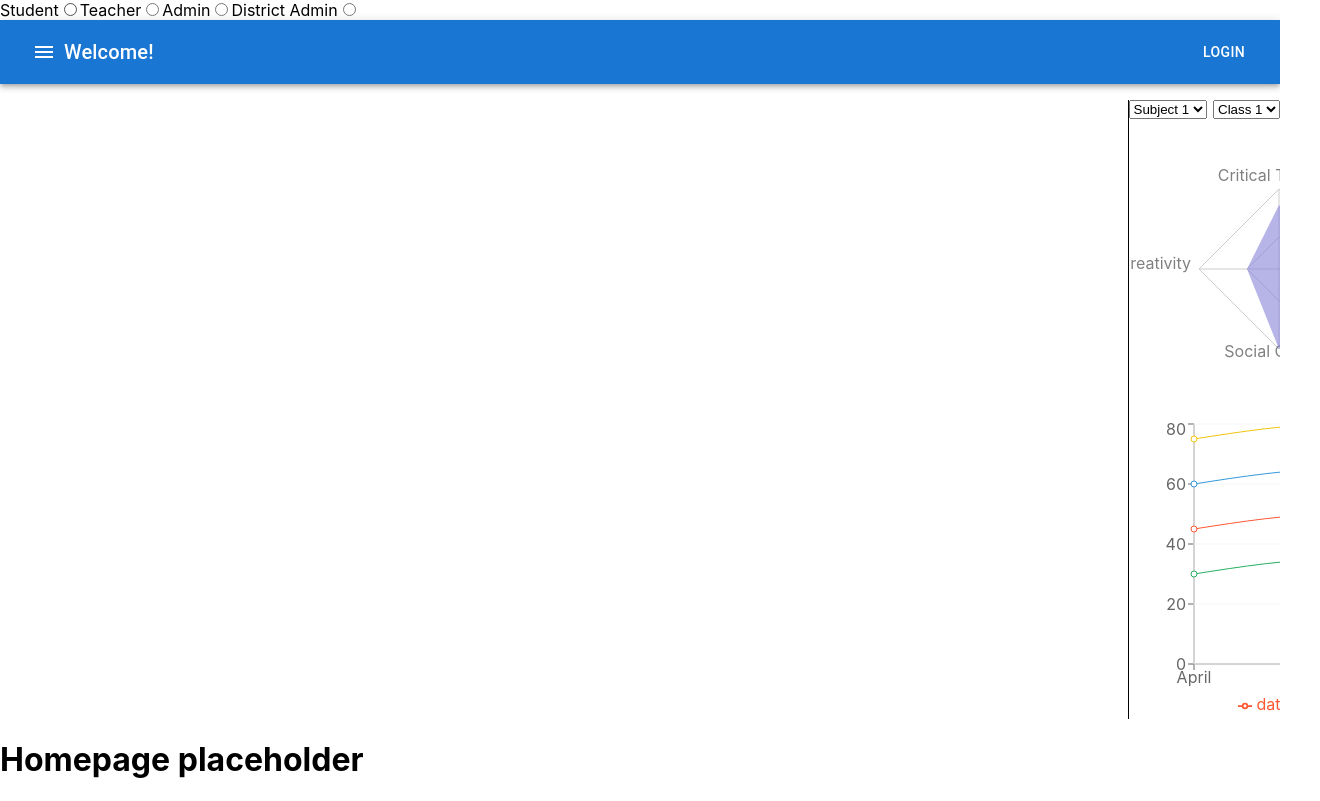
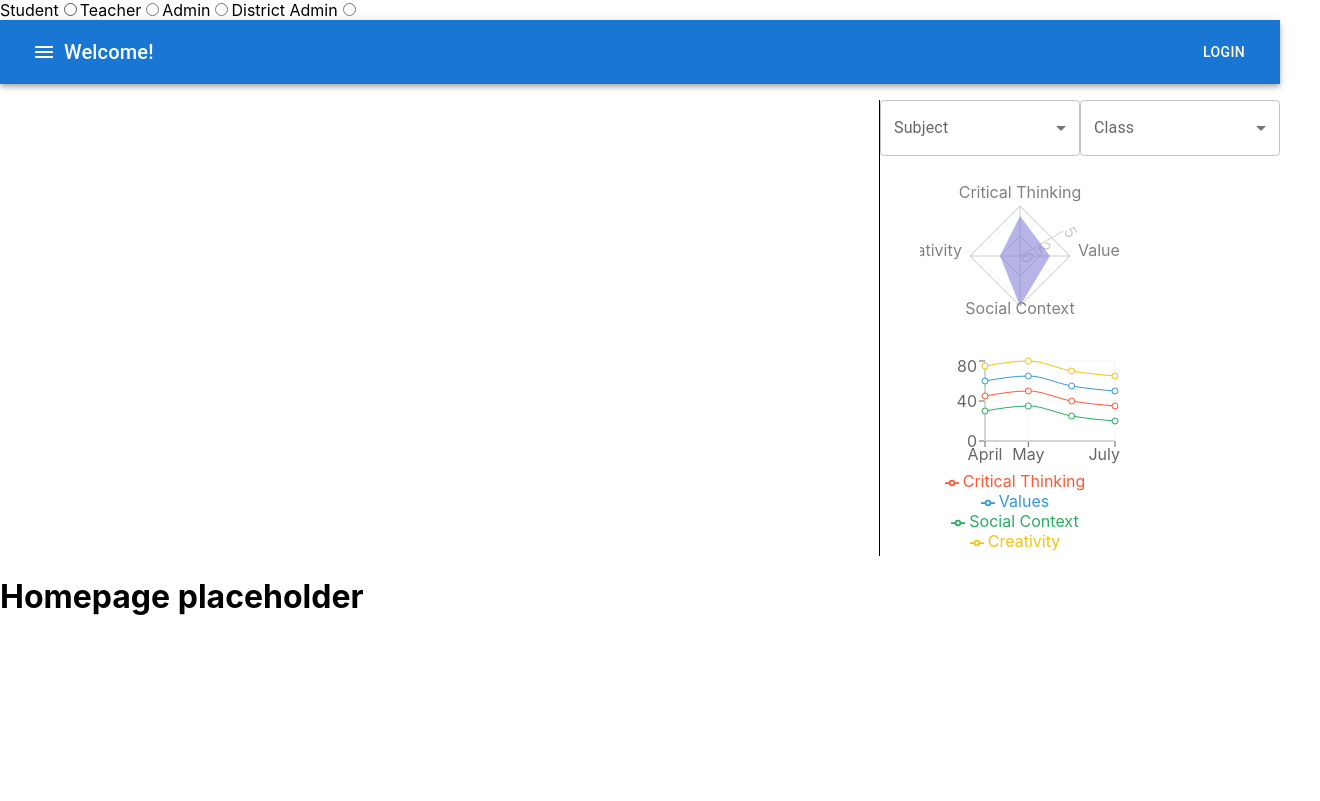
Before and after one commit to ayushyadav47/DSI, a React (Create React App) app in the folder frontend/: page / in a window 1280 px wide. Shown: the whole page, 1320 px wide, since content can reach past the window. Built offline with nearby package versions, Linux system fonts and the light colour scheme.

Commit message:
Landing Page additions

```diff
--- a/frontend/package.json
+++ b/frontend/package.json
@@ -8,7 +8,9 @@
     "@headlessui/react": "^1.7.17",
     "@heroicons/react": "^2.0.18",
     "@mui/icons-material": "^5.14.14",
-    "@mui/material": "^5.14.18",
+    "@mui/material": "^5.14.19",
+    "@mui/private-theming": "^5.14.19",
+    "@mui/styled-engine": "^5.14.19",
     "@testing-library/jest-dom": "^5.17.0",
     "@testing-library/react": "^13.4.0",
     "@testing-library/user-event": "^13.5.0",
--- a/frontend/src/components/dropdown-class.jsx
+++ b/frontend/src/components/dropdown-class.jsx
@@ -1,16 +1,32 @@
 // components/DropdownClass.jsx
 
 import React from 'react';
+import { FormControl, InputLabel, Select, MenuItem } from '@mui/material';
 
 const DropdownClass = ({ classes }) => {
+  const [classItem, setClassItem] = React.useState('');
+
+  const handleChange = (event) => {
+    setClassItem(event.target.value);
+  };
+
   return (
-    <select title="Class">
-      {classes.map((classItem, index) => (
-        <option key={index} value={classItem}>
-          {classItem}
-        </option>
-      ))}
-    </select>
+    <FormControl variant="outlined" sx={{ minWidth: 200 }}>
+      <InputLabel id="class-select-label">Class</InputLabel>
+      <Select
+        labelId="class-select-label"
+        id="class-select"
+        value={classItem}
+        onChange={handleChange}
+        label="Class"
+      >
+        {classes.map((classItem, index) => (
+          <MenuItem key={index} value={classItem}>
+            {classItem}
+          </MenuItem>
+        ))}
+      </Select>
+    </FormControl>
   );
 };
 
--- a/frontend/src/components/dropdown-subject.jsx
+++ b/frontend/src/components/dropdown-subject.jsx
@@ -1,16 +1,33 @@
-
-
-import React from 'react';
+import * as React from 'react';
+import FormControl from '@mui/material/FormControl';
+import InputLabel from '@mui/material/InputLabel';
+import Select from '@mui/material/Select';
+import MenuItem from '@mui/material/MenuItem';
 
 const DropdownSubject = ({ subjects }) => {
+  const [subject, setSubject] = React.useState('');
+
+  const handleChange = (event) => {
+    setSubject(event.target.value);
+  };
+
   return (
-    <select title="Subject">
-      {subjects.map((subject, index) => (
-        <option key={index} value={subject}>
-          {subject}
-        </option>
-      ))}
-    </select>
+    <FormControl variant="outlined" sx={{ minWidth: 200 }}>
+      <InputLabel id="subject-select-label">Subject</InputLabel>
+      <Select
+        labelId="subject-select-label"
+        id="subject-select"
+        value={subject}
+        onChange={handleChange}
+        label="Subject"
+      >
+        {subjects.map((subject, index) => (
+          <MenuItem key={index} value={subject}>
+            {subject}
+          </MenuItem>
+        ))}
+      </Select>
+    </FormControl>
   );
 };
 
--- a/frontend/src/components/linechart.jsx
+++ b/frontend/src/components/linechart.jsx
@@ -6,12 +6,13 @@ const ChartLine = ({ data, dataKeys }) => {
   const lineColors = ['#FF5733', '#3498DB', '#27AE60', '#F1C40F'];
 
   return (
-    <LineChart width={500} height={300} data={data}>
+    <div style={{justifyContent: 'center'}}>
+      <LineChart width={200} height={200} data={data}>
         {/* Change XAxis to represent months */}
         <XAxis dataKey="month" />
         <YAxis />
         <CartesianGrid stroke="#f5f5f5" />
-      <Tooltip />
+        {/* <Tooltip /> */}
         <Legend />
         {dataKeys.map((key, index) => (
           <Line
@@ -23,6 +24,7 @@ const ChartLine = ({ data, dataKeys }) => {
           />
         ))}
       </LineChart>
+    </div>
   );
 };
 
--- a/frontend/src/components/listaccordion.jsx
+++ b/frontend/src/components/listaccordion.jsx
@@ -1,97 +1,54 @@
-import React, { useState } from 'react';
-import { Accordion, AccordionSummary, Typography, AccordionDetails, List, ListItem, ListItemText } from '@mui/material';
+import React from 'react';
+import Accordion from '@mui/material/Accordion';
+import AccordionSummary from '@mui/material/AccordionSummary';
+import AccordionDetails from '@mui/material/AccordionDetails';
+import Typography from '@mui/material/Typography';
+import Button from '@mui/material/Button';
 import ExpandMoreIcon from '@mui/icons-material/ExpandMore';
-import ClassTable from './classtable.jsx';
-// import QuizTable from './quiztable.jsx'; // Assuming you have a QuizTable component
-import { styled } from '@mui/system';
+import TextField from '@mui/material/TextField';
+import DropdownClass from './dropdown-class.jsx';
+import DropdownSubject from './dropdown-subject.jsx';
 
-const CustomAccordion = styled(Accordion)(({ theme }) => ({
-  border: `1px solid ${theme.palette.divider}`,
-  '&:not(:last-child)': {
-    borderBottom: 0,
-  },
-  '&:before': {
-    display: 'none',
-  },
-}));
+const quizzes = [
+  { id: 1, title: 'Quiz 1' },
+  { id: 2, title: 'Quiz 2' },
+  // add more quizzes as needed
+];
 
-const CustomAccordionSummary = styled(AccordionSummary)(({ theme }) => ({
-  backgroundColor:
-    theme.palette.mode === 'dark'
-      ? 'rgba(255, 255, 255, .05)'
-      : 'rgba(0, 0, 0, .03)',
-  flexDirection: 'row-reverse',
-  '& .MuiAccordionSummary-expandIconWrapper.Mui-expanded': {
-    transform: 'rotate(90deg)',
-  },
-  '& .MuiAccordionSummary-content': {
-    marginLeft: theme.spacing(1),
-  },
-}));
+const subjects = ['Math', 'Science']; // replace with your subjects
+const classes = ['6', '7','8']; // replace with your classes
 
-const CustomAccordionDetails = styled(AccordionDetails)(({ theme }) => ({
-  display: 'flex',
-  flexDirection: 'column',
-  padding: theme.spacing(2),
-  borderTop: '1px solid rgba(0, 0, 0, .125)',
-  width: '100%', // Set width to 100% to fill the parent container
-}));
+function handleQuizClick(quizId) {
+  console.log(`Quiz ${quizId} selected`);
+  // handle quiz selection here
+}
 
-const AccordionList = ({ onAccordionClick, selectedRole }) => {
-  const [isClassTableVisible, setIsClassTableVisible] = useState(false);
-  const [isQuizTableVisible, setIsQuizTableVisible] = useState(false);
+function QuizAccordion() {
+  return (
+    <Accordion >
+      <AccordionSummary
+        expandIcon={<ExpandMoreIcon />}
+        aria-controls="panel1a-content"
+        id="panel1a-header"
+      >
+        <Typography>Quizzes</Typography>
+      </AccordionSummary>
+      <AccordionDetails>
+        <div style={{ display: 'flex', flexDirection: 'row'}}>
+          <DropdownSubject subjects={subjects} />
+          <DropdownClass classes={classes} />
+          <TextField label="Search By Chapter" />
+        </div>
+        <div style={{ display: 'flex', flexDirection: 'row'}}>
+          {quizzes.map((quiz) => (
+            <Button variant="outlined" onClick={() => handleQuizClick(quiz.id)} key={quiz.id}>
+              {quiz.title}
+            </Button>
+          ))}
+        </div>
+      </AccordionDetails>
+    </Accordion>
+  );
+}
 
-  const handleAccordionClick = (accordionName) => {
-    onAccordionClick(accordionName);
-
-    // Toggle the visibility of ClassTable and QuizTable based on the accordionName
-    setIsClassTableVisible(selectedRole === 'teacher' && accordionName === 'classList');
-    // setIsQuizTableVisible(selectedRole === 'teacher' && accordionName === 'quizList');
-  };
-
-  return (
-    <div>
-      <CustomAccordion onClick={() => handleAccordionClick('quizList')}>
-        <CustomAccordionSummary expandIcon={<ExpandMoreIcon />} aria-controls="quiz-list-content" id="quiz-list-header">
-          <Typography>Quiz List</Typography>
-        </CustomAccordionSummary>
-        <CustomAccordionDetails>
-          {isQuizTableVisible && <ClassTable />}
-
-          {/* Dummy Quiz Data */}
-          <List>
-            <ListItem>
-              <ListItemText primary="Quiz 1" />
-            </ListItem>
-            <ListItem>
-              <ListItemText primary="Quiz 2" />
-            </ListItem>
-            {/* Add more quiz items as needed */}
-          </List>
-        </CustomAccordionDetails>
-      </CustomAccordion>
-
-      <CustomAccordion onClick={() => handleAccordionClick('classList')}>
-        <CustomAccordionSummary expandIcon={<ExpandMoreIcon />} aria-controls="class-list-content" id="class-list-header">
-          <Typography>Class List</Typography>
-        </CustomAccordionSummary>
-        <CustomAccordionDetails>
-          {isClassTableVisible && <ClassTable userRole={selectedRole} />}
-
-          {/* Dummy Class Data */}
-          <List>
-            <ListItem>
-              <ListItemText primary="Class A" />
-            </ListItem>
-            <ListItem>
-              <ListItemText primary="Class B" />
-            </ListItem>
-            {/* Add more class items as needed */}
-          </List>
-        </CustomAccordionDetails>
-      </CustomAccordion>
-    </div>
-  );
-};
-
-export default AccordionList;
+export default QuizAccordion;
--- a/frontend/src/components/multiradar.jsx
+++ b/frontend/src/components/multiradar.jsx
@@ -3,7 +3,8 @@ import { Radar, RadarChart, PolarGrid, PolarAngleAxis, PolarRadiusAxis } from 'r
 
 const MultiPolygonChart = ({ data }) => {
   return (
-    <RadarChart cx={150} cy={150} outerRadius={80} width={300} height={300} data={data}>
+    <div style={{justifyContent: 'center'}}>
+      <RadarChart cx={100} cy={100} outerRadius={50} width={200} height={200} data={data}>
         <PolarGrid />
         <PolarAngleAxis dataKey="subject" />
         <PolarRadiusAxis angle={30} domain={[0, 5]} />
@@ -12,6 +13,7 @@ const MultiPolygonChart = ({ data }) => {
         <Radar name="Chart3" dataKey="C" fill="#ffc658" fillOpacity={0.6} />
         {/* You can add more Radar components with different dataKey and fill colors for additional pentagons */}
       </RadarChart>
+    </div>
   );
 };
 
--- a/frontend/src/homepage.jsx
+++ b/frontend/src/homepage.jsx
@@ -6,6 +6,7 @@ import TeacherRadar from './teacher/avg-radar.jsx'; // Adjust the path based on
 import TeacherTemporal from './teacher/temporal.jsx'; // Adjust the path based on your project structure
 import DropdownSubject from './components/dropdown-subject.jsx'; // Adjust the path based on your project structure
 import DropdownClass from './components/dropdown-class.jsx';
+import QuizAccordion from './components/listaccordion.jsx';
 
 const Homepage = () => {
   const [selectedRole, setSelectedRole] = useState('');
@@ -20,7 +21,7 @@ const Homepage = () => {
     setActiveAccordion(accordionName);
   };
 
-  const subjects = ['Subject 1', 'Subject 2', 'Subject 3'];
+  const subjects = ['Mathematics','Science'];
   return (
     <div>
       <div>
@@ -68,27 +69,33 @@ const Homepage = () => {
 
       <Navbar userRoles={{ [selectedRole]: true }} selectedRole={selectedRole} handleRoleChange={handleRoleChange} />
 
+
       <div style={{ display: 'flex', marginTop: '16px' }}>
-        <div style={{ flex: '75%', paddingRight: '16px' }}>
+        <div style={{ flex: '70%', paddingRight: '16px' }}>
           {/* <AccordionList onAccordionClick={handleAccordionClick} /> */}
-          {/* Conditionally render ClassTable based on selected role and accordion click */}
           {selectedRole === 'teacher' && (
+            <>
             <div style={{ marginTop: '16px' }}>
               <ClassTable userRole={selectedRole} />
             </div>
+            <div style={{ marginTop: '16px' }}>
+              <QuizAccordion onAccordionClick={handleAccordionClick} />
+            </div>
+            </>
           )}
+          {selectedRole === 'student' && <QuizAccordion role={selectedRole} />}
         </div>
 
         {/* Always render TeacherRadar on the right 1/4th */}
-        <div style={{ flex: 1, borderLeft: '1px solid black', overflow: 'auto' }}>
-          <div style={{ display: 'flex', justifyContent: 'space-between' }}>
+        <div style={{ flex: '30%', borderLeft: '1px solid black' }}>
+          <div style={{ display: 'flex'}}>
             <DropdownSubject subjects={subjects} />
-            <DropdownClass classes={['Class 1', 'Class 2', 'Class 3']} />
+            <DropdownClass classes={['6', '7', '8']} />
           </div>
-          <div style={{ width: '100%', maxWidth: '100%' }}>
+          <div style={{ width: '100%', maxWidth: '100%', margin: '0 auto', paddingLeft: '40px' }}>
             <TeacherRadar />
           </div>
-          <div style={{ width: '100%', maxWidth: '100%' }}>
+          <div style={{ width: '100%', maxWidth: '100%', margin: '0 auto', paddingLeft: '40px' }}>
             <TeacherTemporal />
           </div>
         </div>
--- a/frontend/src/teacher/temporal.jsx
+++ b/frontend/src/teacher/temporal.jsx
@@ -4,14 +4,13 @@ import ChartLine from '../components/linechart.jsx'; // Adjust the path based on
 const TeacherTemporal = () => {
   // Dummy data with months
   const dummyData = [
-    { month: 'April', data1: 45, data2: 60, data3: 30, data4: 75 },
-    { month: 'May', data1: 50, data2: 65, data3: 35, data4: 80 },
-    { month: 'June', data1: 40, data2: 55, data3: 25, data4: 70 },
-    { month: 'July', data1: 35, data2: 50, data3: 20, data4: 65 },
+    { month: 'April', 'Critical Thinking': 45, 'Values': 60, 'Social Context': 30, 'Creativity': 75 },
+    { month: 'May', 'Critical Thinking': 50, 'Values': 65, 'Social Context': 35, 'Creativity': 80 },
+    { month: 'June', 'Critical Thinking': 40, 'Values': 55, 'Social Context': 25, 'Creativity': 70 },
+    { month: 'July', 'Critical Thinking': 35, 'Values': 50, 'Social Context': 20, 'Creativity': 65 },
   ];
 
-  // Specify the data keys to be displayed
-  const dataKeys = ['data1', 'data2', 'data3', 'data4'];
+  const dataKeys = ['Critical Thinking', 'Values', 'Social Context', 'Creativity'];
 
   return (
     <div>
```
Also changed, not shown: frontend/src/components/classtable.jsx (+20 -17 lines), 1 other file (tests, documents, lock files or other folders). Lines whose indentation alone changed are shown as unchanged.
